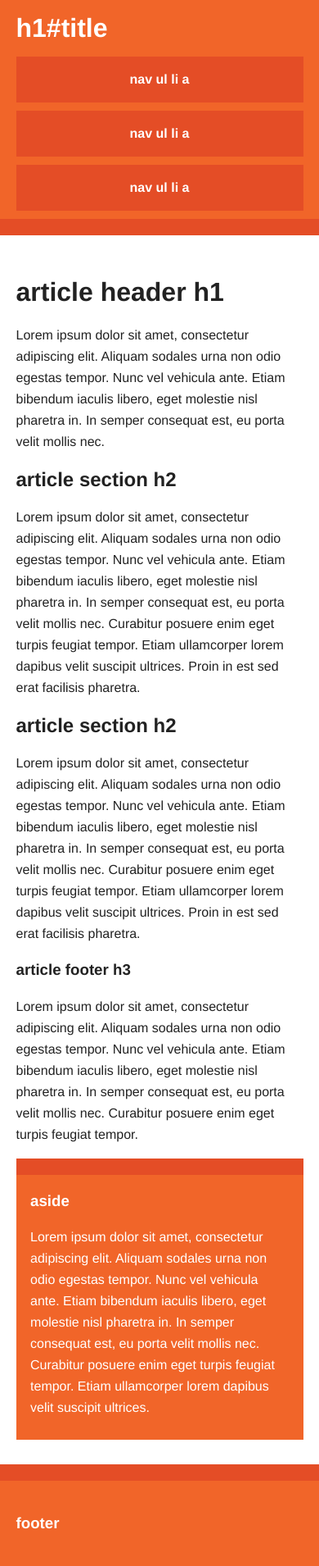
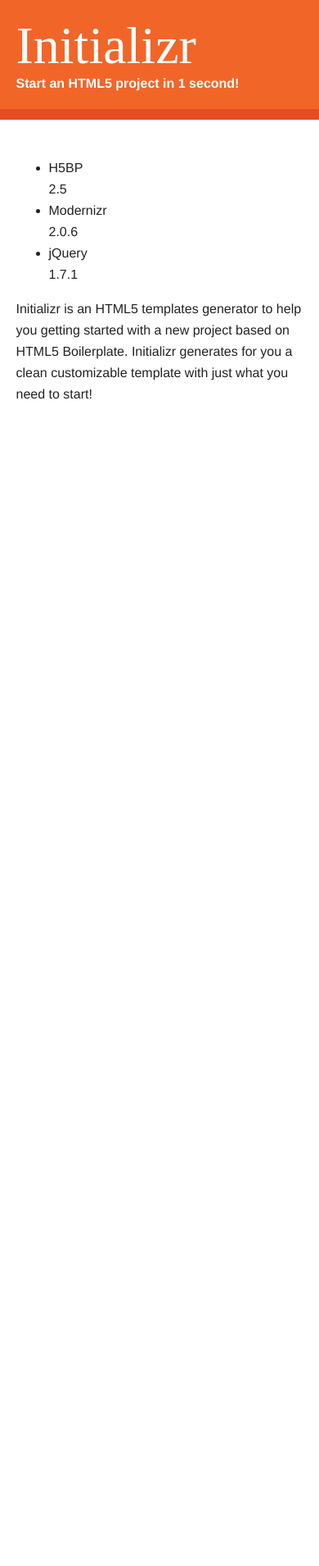
Before and after one commit to verekia/initializr-website, a PHP site: page / in a window 390 px wide. Shown: the whole page at 82% size. After the commit the page ends 487 px from the top, so only its background shows below. Run offline with PHP 8.4, Linux system fonts and the light colour scheme; some libraries are stand-ins or nearby versions.

Commit message:
Responsive Header and Intro

```diff
--- a/css/style.css
+++ b/css/style.css
@@ -203,6 +203,17 @@ table { border-collapse: collapse; border-spacing: 0; }
 
 
 
+@font-face {
+    font-family: 'ChunkFiveRegular';
+    src: url('fonts/Chunkfive-webfont.eot');
+    src: url('fonts/Chunkfive-webfont.eot?#iefix') format('embedded-opentype'),
+         url('fonts/Chunkfive-webfont.woff') format('woff'),
+         url('fonts/Chunkfive-webfont.ttf') format('truetype'),
+         url('fonts/Chunkfive-webfont.svg#ChunkFiveRegular') format('svg');
+    font-weight: normal;
+    font-style: normal;
+}
+
 
 
 
@@ -223,7 +234,7 @@ body{ font:16px/26px Helvetica, Helvetica Neue, Arial; }
     ALL: Orange Theme
    =================== */
 
-#header-container{ border-bottom: 20px solid #e44d26; }
+#header-container{ border-bottom: 13px solid #e44d26; }
 #footer-container{ border-top:    20px solid #e44d26; }
 #main aside      { border-top:    20px solid #e44d26; }
 
@@ -233,35 +244,39 @@ body{ font:16px/26px Helvetica, Helvetica Neue, Arial; }
 	background:#f16529;
 }
 
-#title{ color:white; }
+#title{
+	color:white;
+	font-family:'ChunkFive';
+	font-weight:normal;
+	font-size:4em;
+	margin-bottom:20px;
+}
+
+#header-container h2{
+	color:white;
+	font-size:16px;
+}
 
 ::-moz-selection { background: #f16529; color: #fff; text-shadow: none; }
 ::selection      { background: #f16529; color: #fff; text-shadow: none; }
 
-/* ==============
-    MOBILE: Menu
-   ============== */
 
-nav a{
-	display:block;
-	margin-bottom:10px;
-	padding:15px 0;
 
-	background:#e44d26;
-	color:white;
+/* WEBSITE */
 
-	text-align:center;
-	text-decoration:none;
-	font-weight:bold;
+#header-container header{
+	height:133px;
 }
 
-nav a:hover, nav a:visited{
-	color:white;
+
+#html5-logo-container{
+	display:none;
 }
 
-nav a:hover{
-	text-decoration:underline;
-}
+	#follow-container{
+		display:none;
+	}
+
 
 /* ==============
     MOBILE: Main
@@ -271,19 +286,6 @@ nav a:hover{
 	padding:30px 0;
 }
 
-#main article h1{
-	font-size:2em;
-}
-
-#main aside{
-	color:white;
-	padding:0px 5% 10px;
-}
-
-#footer-container footer{
-	color:white;
-	padding:20px 0;
-}
 
 /* ===============
     ALL: IE Fixes
--- a/index.html
+++ b/index.html
@@ -20,51 +20,41 @@
 <body>
 	<div id="header-container">
 		<header class="wrapper clearfix">
-			<h1 id="title">h1#title</h1>
-			<nav>
-				<ul>
-					<li><a href="#">nav ul li a</a></li>
-					<li><a href="#">nav ul li a</a></li>
-					<li><a href="#">nav ul li a</a></li>
-				</ul>
-			</nav>
+			<div id="title-container">
+				<h1 id="title">Initializr</h1>
+				<h2>Start an HTML5 project in 1 second!</h2>
+			</div>
+			<div id="html5-logo-container">
+				<img src="img/html5-logo-165-cut.png" alt="" />
+			</div>
+			<div id="follow-container">
+				<p>Initialized by <a href="https://twitter.com/verekia" target="_blank">Jonathan Verrecchia</a></p>
+				<div id="follow-iframes-container">
+					<a href="https://twitter.com/verekia" class="twitter-follow-button" data-align="right" data-width="260px" data-show-count="true" data-size="large">Follow @verekia</a>
+					<a href="https://twitter.com/initializr" class="twitter-follow-button" data-align="right" data-width="260px" data-show-count="true" data-size="large">Follow @initializr</a>
+					<script>!function(d,s,id){var js,fjs=d.getElementsByTagName(s)[0];if(!d.getElementById(id)){js=d.createElement(s);js.id=id;js.src="//platform.twitter.com/widgets.js";fjs.parentNode.insertBefore(js,fjs);}}(document,"script","twitter-wjs");</script>
+				</div>
+			</div>
 		</header>
 	</div>
 	<div id="main-container">
 		<div id="main" class="wrapper clearfix">
-
-			<article>
-				<header>
-					<h1>article header h1</h1>
-					<p>Lorem ipsum dolor sit amet, consectetur adipiscing elit. Aliquam sodales urna non odio egestas tempor. Nunc vel vehicula ante. Etiam bibendum iaculis libero, eget molestie nisl pharetra in. In semper consequat est, eu porta velit mollis nec.</p>
-				</header>
-				<section>
-					<h2>article section h2</h2>
-					<p>Lorem ipsum dolor sit amet, consectetur adipiscing elit. Aliquam sodales urna non odio egestas tempor. Nunc vel vehicula ante. Etiam bibendum iaculis libero, eget molestie nisl pharetra in. In semper consequat est, eu porta velit mollis nec. Curabitur posuere enim eget turpis feugiat tempor. Etiam ullamcorper lorem dapibus velit suscipit ultrices. Proin in est sed erat facilisis pharetra.</p>
-				</section>
-				<section>
-					<h2>article section h2</h2>
-					<p>Lorem ipsum dolor sit amet, consectetur adipiscing elit. Aliquam sodales urna non odio egestas tempor. Nunc vel vehicula ante. Etiam bibendum iaculis libero, eget molestie nisl pharetra in. In semper consequat est, eu porta velit mollis nec. Curabitur posuere enim eget turpis feugiat tempor. Etiam ullamcorper lorem dapibus velit suscipit ultrices. Proin in est sed erat facilisis pharetra.</p>
-				</section>
-				<footer>
-					<h3>article footer h3</h3>
-					<p>Lorem ipsum dolor sit amet, consectetur adipiscing elit. Aliquam sodales urna non odio egestas tempor. Nunc vel vehicula ante. Etiam bibendum iaculis libero, eget molestie nisl pharetra in. In semper consequat est, eu porta velit mollis nec. Curabitur posuere enim eget turpis feugiat tempor.</p>
-				</footer>
-			</article>
-
-			<aside>
-				<h3>aside</h3>
-				<p>Lorem ipsum dolor sit amet, consectetur adipiscing elit. Aliquam sodales urna non odio egestas tempor. Nunc vel vehicula ante. Etiam bibendum iaculis libero, eget molestie nisl pharetra in. In semper consequat est, eu porta velit mollis nec. Curabitur posuere enim eget turpis feugiat tempor. Etiam ullamcorper lorem dapibus velit suscipit ultrices.</p>
-			</aside>
+			<div id="intro" class="clearfix">
+				<div id="badges">
+					<ul>
+						<li><div class="badge-label">H5BP<br />2.5</div></li>
+						<li><div class="badge-label">Modernizr<br />2.0.6</div></li>
+						<li><div class="badge-label">jQuery<br />1.7.1</div></li>
+					</ul>
+				</div>
+				<p>
+					Initializr is an HTML5 templates generator to help you getting started with a new project based on HTML5 Boilerplate. Initializr generates for you a clean customizable template with just what you need to start!
+				</p>
+			</div>
 
 		</div> <!-- #main -->
 	</div> <!-- #main-container -->
 
-	<div id="footer-container">
-		<footer class="wrapper">
-			<h3>footer</h3>
-		</footer>
-	</div>
 
 <script src="//ajax.googleapis.com/ajax/libs/jquery/1.7.1/jquery.min.js"></script>
 <script>window.jQuery || document.write('<script src="js/libs/jquery-1.7.1.min.js"><\/script>')</script>
```
Also changed, not shown: other parts of css/style.css (+94 -39 lines), css/stylesheet.css (added, +15 -0 lines), css/fonts/Chunkfive-webfont.ttf (added), css/fonts/Chunkfive-webfont.woff (added), img/html5-logo-165-cut.png (added), img/html5-logo-256-cut.png (added), 2 other files.
